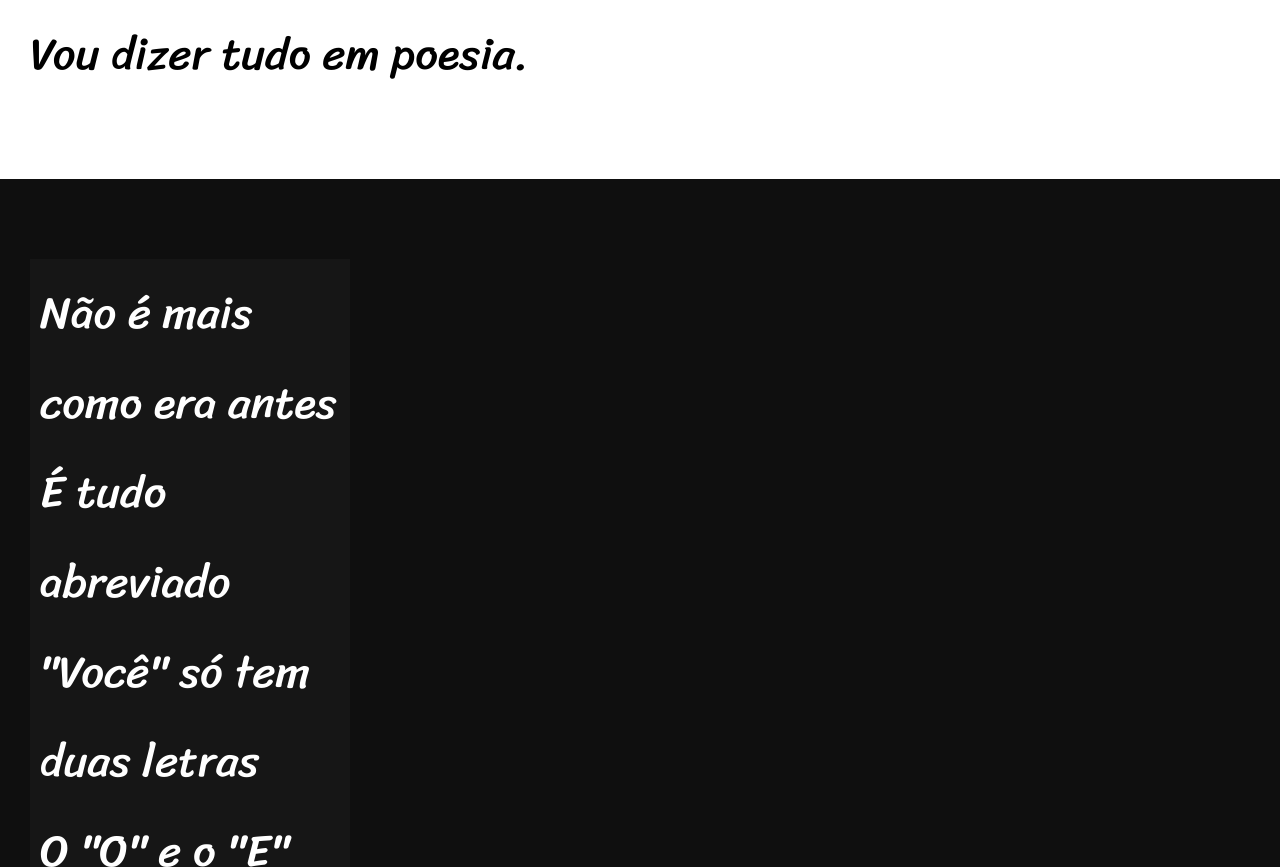
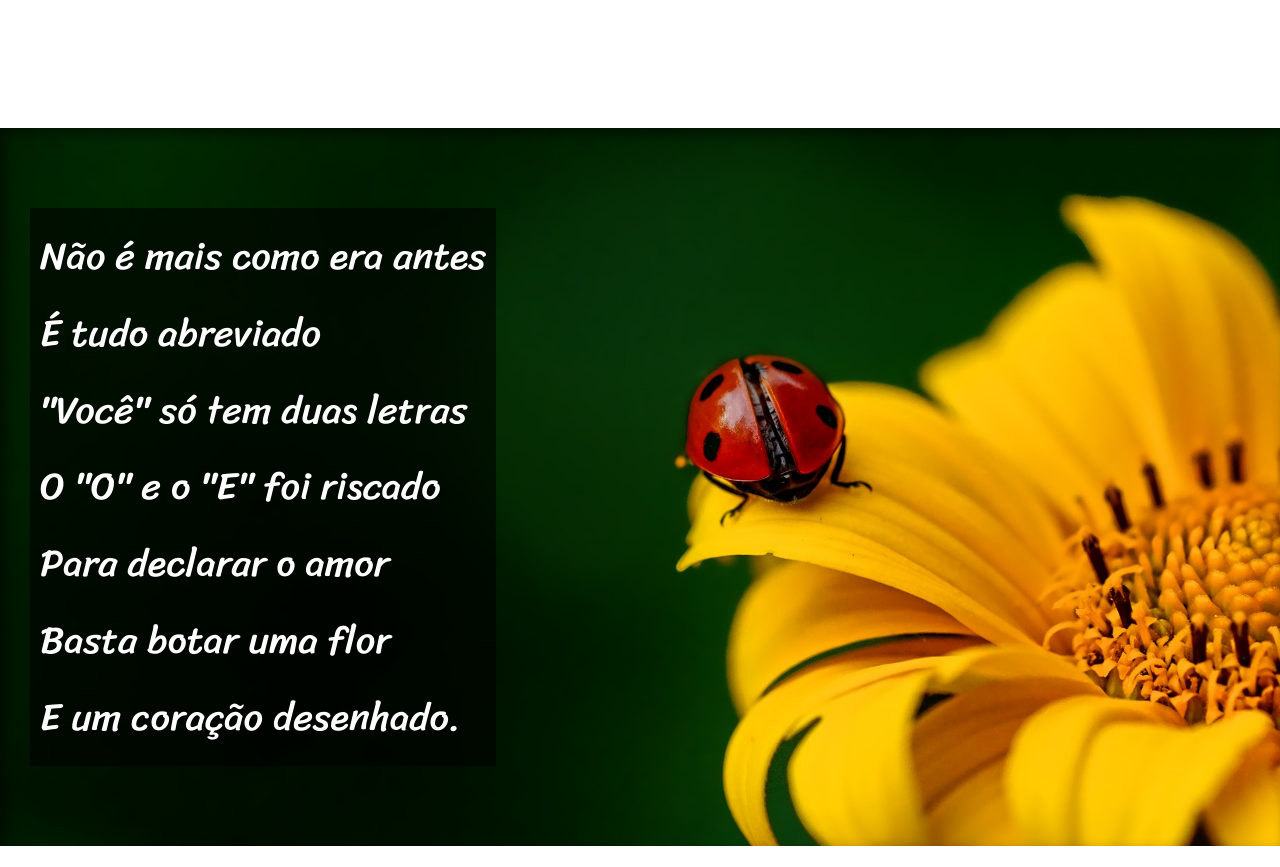
Before and after one commit to DCMXCIX/htmlcss, a plain HTML site: page desafios/desafio012/index.html in a window 1280 px wide. Shown: the part 840-1707 px from the top of the page. Drawn offline with Linux system fonts and the light colour scheme.

Commit message:
atualizacoes

```diff
--- a/desafios/desafio012/estilo/style.css
+++ b/desafios/desafio012/estilo/style.css
@@ -55,7 +55,11 @@ section {
     line-height: 2em;
     padding-left: 30px;
     font-family: var(--fonte3);
-    font-size: 3.5vw;
+    font-size: 3vw;
+}
+
+section > p {
+    padding-bottom: 1em;
 }
 
 section.normal {
@@ -63,20 +67,32 @@ section.normal {
 }
 
 section.imagem {
-    background-color: #0f0f0f;
+    background-color: #131313;
     color: #ffff;
+    box-shadow: inset 6px 6px 13px 0px rgba(0, 0, 0, 0.473);
+    background-size: cover;
+    background-attachment: fixed;
 }
 
 section.imagem > p {
-    width: 300px;
-    background-color: #161616;
+    background-color: #00000091;
     display: inline-block;
     padding: 10px;
+    text-shadow: 1px 1px 0px #00000052;
+}
+
+section#img01 {
+    background-image: url('../imagens/background001.jpg');
+    background-position: right center;
+}
+
+section#img02 {
+    background-image: url('../imagens/background002.jpg');
 }
 
 footer {
     background-color: #000000;
     color: #ffff;
     text-align: center;
-    padding: 10px;
+    padding: 7px;
 }
--- a/desafios/desafio012/index.html
+++ b/desafios/desafio012/index.html
@@ -26,7 +26,7 @@
     </section>
 
 
-    <section class="imagem">
+    <section class="imagem" id="img01">
         <p>
             Não é mais como era antes <br>
             É tudo abreviado <br>
@@ -62,7 +62,7 @@
     </section>
 
 
-    <section class="imagem">
+    <section class="imagem" id="img02">
         <p>
             Tenho saudade das cartas <br>
             Escritas com a própria mão <br>
```
Also changed, not shown: desafios/desafio010/estilo/style.css (+17 -7 lines), desafios/desafio010/index.html (+1 -1 lines).
